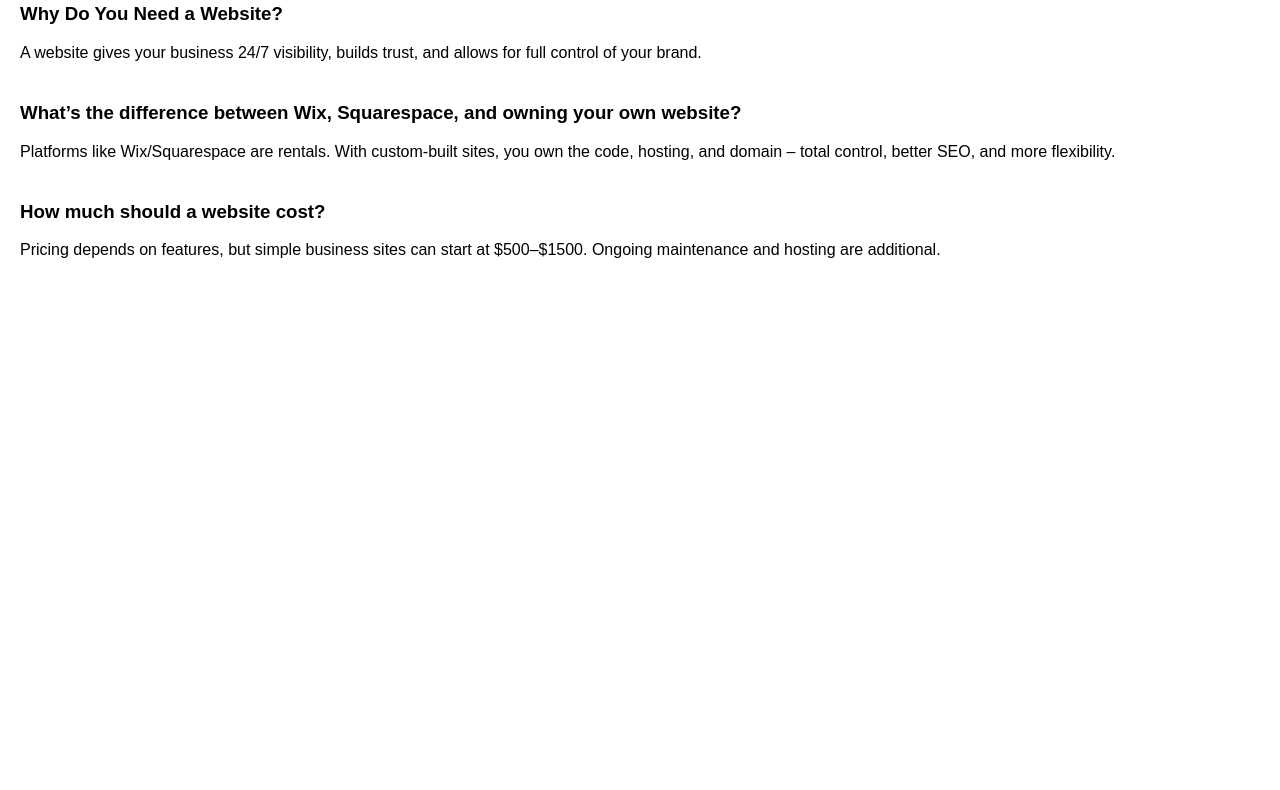
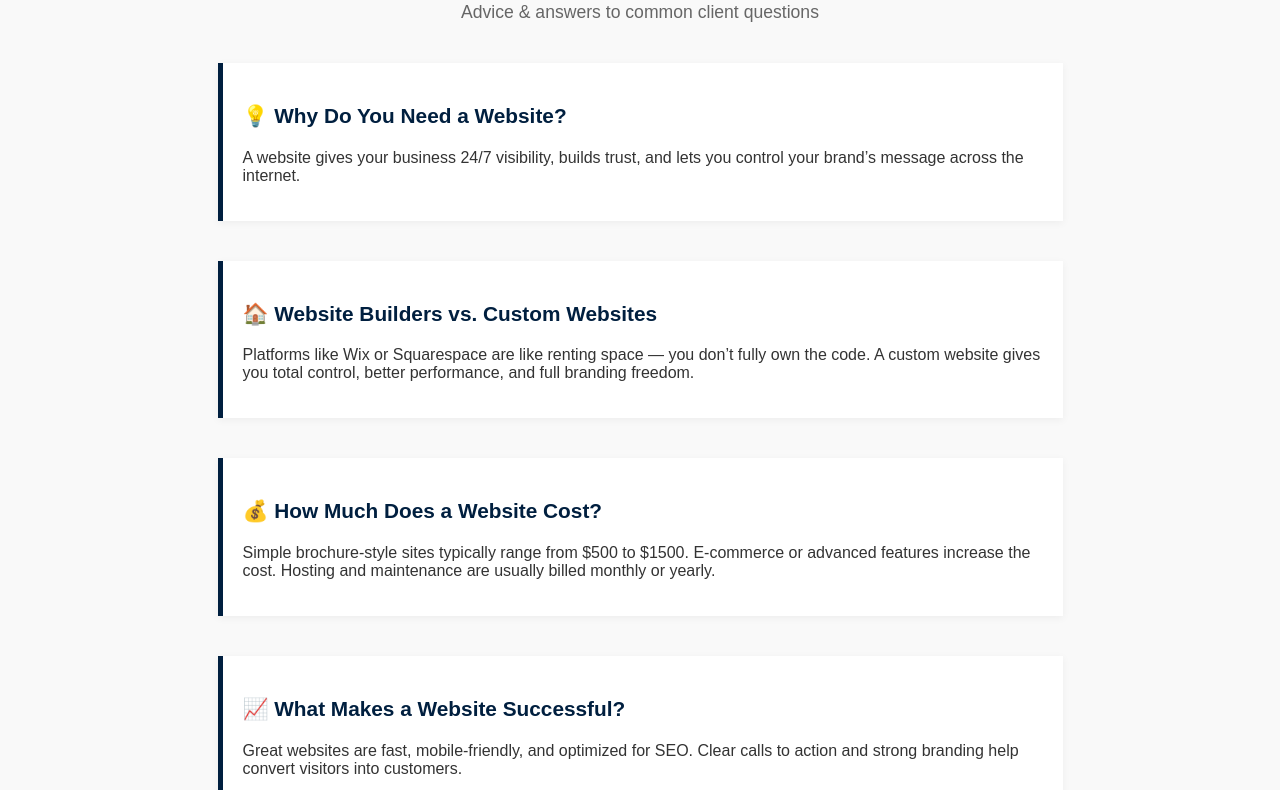
Before and after one commit to Rafael-dano/Ivy-Designs, a plain HTML site: page resources.html in a window 1280 px wide. Shown: the part 177-967 px from the top of the page. Before the commit the page ends 800 px from the top, so only its background shows below. Drawn offline with Linux system fonts and the light colour scheme.

Commit message:
icon addition style fixes

```diff
--- /dev/null
+++ b/favicon_io/about.txt
@@ -0,0 +1,6 @@
+This favicon was generated using the following font:
+
+- Font Title: Nothing You Could Do
+- Font Author: undefined
+- Font Source: https://fonts.gstatic.com/s/nothingyoucoulddo/v19/oY1B8fbBpaP5OX3DtrRYf_Q2BPB1SnfZb0OJl1ol2Ymo.ttf
+- Font License: undefined)
--- a/resources.html
+++ b/resources.html
@@ -15,19 +15,33 @@
 
   <section id="resources">
     <h2 class="section-title">Web Design & Development Resources</h2>
+    <p class="subheadline">Advice & answers to common client questions</p>
+
     <div class="resource-item">
-      <h3>Why Do You Need a Website?</h3>
-      <p>A website gives your business 24/7 visibility, builds trust, and allows for full control of your brand.</p>
+      <h3>💡 Why Do You Need a Website?</h3>
+      <p>A website gives your business 24/7 visibility, builds trust, and lets you control your brand’s message across the internet.</p>
     </div>
+
     <div class="resource-item">
-      <h3>What’s the difference between Wix, Squarespace, and owning your own website?</h3>
-      <p>Platforms like Wix/Squarespace are rentals. With custom-built sites, you own the code, hosting, and domain – total control, better SEO, and more flexibility.</p>
+      <h3>🏠 Website Builders vs. Custom Websites</h3>
+      <p>Platforms like Wix or Squarespace are like renting space — you don’t fully own the code. A custom website gives you total control, better performance, and full branding freedom.</p>
     </div>
+
     <div class="resource-item">
-      <h3>How much should a website cost?</h3>
-      <p>Pricing depends on features, but simple business sites can start at $500–$1500. Ongoing maintenance and hosting are additional.</p>
+      <h3>💰 How Much Does a Website Cost?</h3>
+      <p>Simple brochure-style sites typically range from $500 to $1500. E-commerce or advanced features increase the cost. Hosting and maintenance are usually billed monthly or yearly.</p>
     </div>
-    <!-- Add more Q&A as you grow -->
+
+    <div class="resource-item">
+      <h3>📈 What Makes a Website Successful?</h3>
+      <p>Great websites are fast, mobile-friendly, and optimized for SEO. Clear calls to action and strong branding help convert visitors into customers.</p>
+    </div>
+
+    <div class="resource-item">
+      <h3>🛠️ How Long Does It Take to Build a Website?</h3>
+      <p>Basic websites take 1–3 weeks. Larger projects may take 1–2 months depending on content, revisions, and complexity.</p>
+    </div>
   </section>
+
 </body>
 </html>
--- a/style.css
+++ b/style.css
@@ -326,9 +326,41 @@
   }
 
   #resources {
-    padding: 60px 20px;
+    padding: 60px 30px;
+    background-color: #f9f9f9;
+    color: #222;
+  }
+
+  .section-title {
+    text-align: center;
+    font-size: 2rem;
+    font-weight: bold;
+    margin-bottom: 10px;
+  }
+
+  .subheadline {
+    text-align: center;
+    font-size: 1.1rem;
+    margin-bottom: 40px;
+    color: #666;
   }
 
   .resource-item {
-    margin-bottom: 40px;
+    max-width: 800px;
+    margin: 0 auto 40px auto;
+    padding: 20px;
+    background-color: white;
+    border-left: 5px solid #001f3f;
+    box-shadow: 0 2px 8px rgba(0,0,0,0.05);
   }
+
+  .resource-item h3 {
+    font-size: 1.3rem;
+    color: #001f3f;
+  }
+
+  .resource-item p {
+    font-size: 1rem;
+    margin-top: 8px;
+    color: #333;
+  }
```
Also changed, not shown: index.html (+32 -10 lines), favicon_io/android-chrome-192x192.png (added), favicon_io/android-chrome-512x512.png (added), favicon_io/apple-touch-icon.png (added), favicon_io/favicon-16x16.png (added), favicon_io/favicon-32x32.png (added), favicon_io/favicon.ico (added), favicon_io/site.webmanifest (added), 2 other files.
